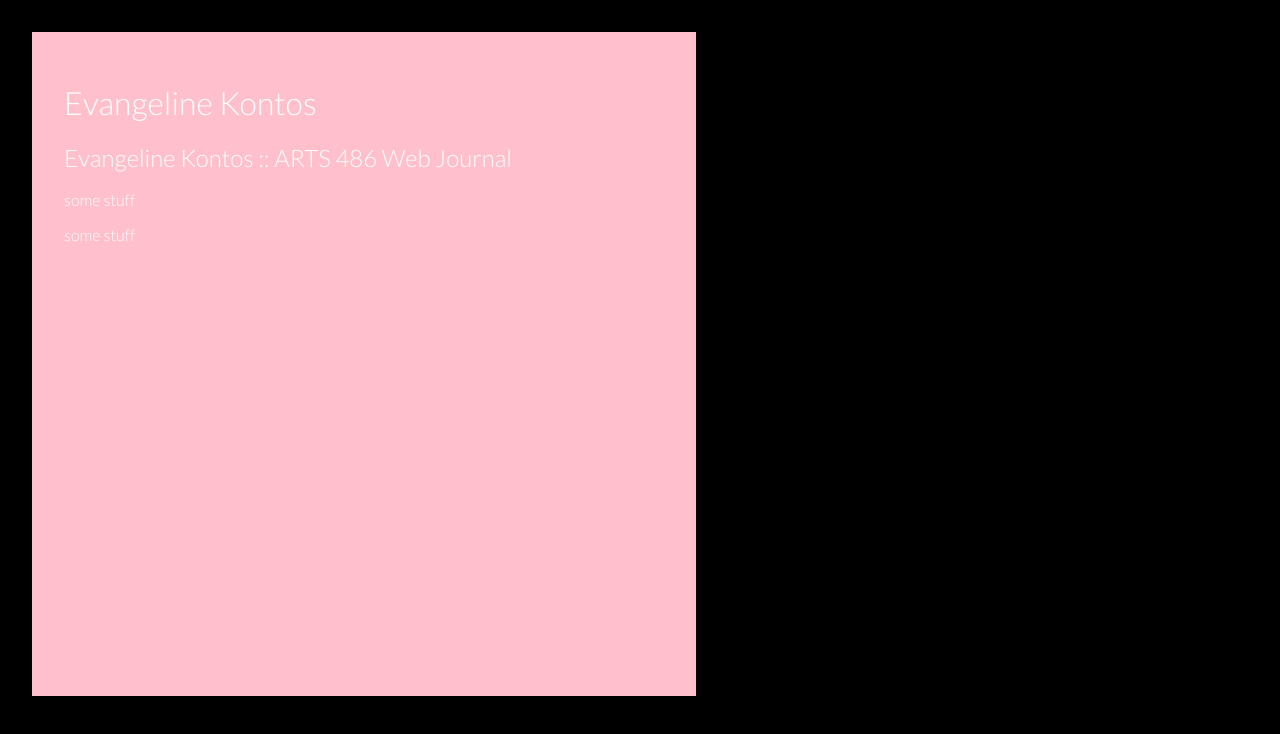
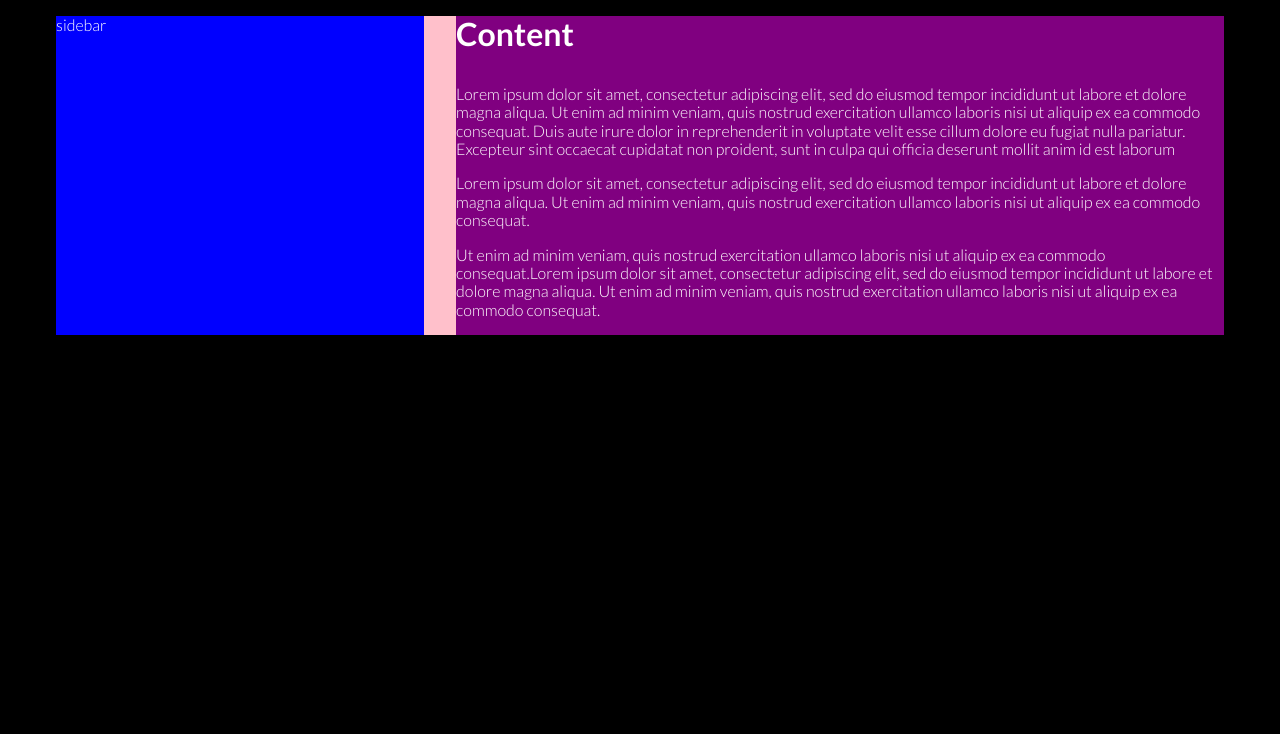
Before and after one commit to Binghamton-University-Design/web-journal-evakontos, a plain HTML site: page index.html in a window 1280 px wide. Drawn offline with nearby package versions, Linux system fonts and the light colour scheme.

Commit message:
2/23 class

```diff
--- a/css/grid.css
+++ b/css/grid.css
@@ -72,7 +72,7 @@
 
 /* D E S K T O P / L A P T O P */
 
-@media (min-width: 700px) {
+@media (min-width: 699px) {
 
   .grid {
     grid-gap: 2rem;
--- a/css/style.css
+++ b/css/style.css
@@ -8,14 +8,44 @@ body{
 	font-weight: 300;
 }
 
-h1, h2 {
-	font-weight: 300;
+h1,h2,h3,h4, p {
+	margin-top: 0;
+	margin-bottom: 1em;
 }
 
-div{
-	width: 600px;
-	height: 600px;
+h1, h2 {
+	font-weight: 700;
+}
+
+#wrapper {
+	margin: 2em auto;
+	max-width: 1200px;
+}
+
+
+#main{
 	background: pink;
 	margin: 2em;
 	padding: 2em;
 }
+
+#sidebar {
+	background: blue;
+}
+
+#content{
+	background: purple;
+}
+
+@media (min-width: 699px) {
+
+	#wrapper {
+		margin: 0em auto;
+	}
+
+	#main{
+	margin: 1em;
+	padding: 0em;
+	}
+
+}
--- a/index.html
+++ b/index.html
@@ -13,7 +13,7 @@
 		<link rel="stylesheet" type="text/css" href="css/style.css">
 
 		<meta name="description" content="This is my web journal.">
-		<meta name="author" content="Kevin Lahoda">
+		<meta name="author" content="Evangeline Kontos">
 		<meta name="viewport" content="width=device-width, initial-scale=1.0">
 
 		<link rel="icon" type="image/png" href="http://example.com/myicon.png">
@@ -25,11 +25,24 @@
 
 	<body>
 
-		<div>
-		<h1>Evangeline Kontos</h1>
-		<h2>Evangeline Kontos :: ARTS 486 Web Journal</h2>
-		<p>some stuff</p>
-		<p>some stuff</p>
+		<div id="wrapper">
+
+
+			<div id="main" class="grid">
+				<div id="sidebar" class="width-4-12 width-12-12-m">
+					<p>sidebar</p>
+				</div>
+				<div id="content" class="width-8-12 width-12-12-m">
+					<h1>Content</h1>
+
+					<p>Lorem ipsum dolor sit amet, consectetur adipiscing elit, sed do eiusmod tempor incididunt ut labore et dolore magna aliqua. Ut enim ad minim veniam, quis nostrud exercitation ullamco laboris nisi ut aliquip ex ea commodo consequat. Duis aute irure dolor in reprehenderit in voluptate velit esse cillum dolore eu fugiat nulla pariatur. Excepteur sint occaecat cupidatat non proident, sunt in culpa qui officia deserunt mollit anim id est laborum</p>
+
+					<p>Lorem ipsum dolor sit amet, consectetur adipiscing elit, sed do eiusmod tempor incididunt ut labore et dolore magna aliqua. Ut enim ad minim veniam, quis nostrud exercitation ullamco laboris nisi ut aliquip ex ea commodo consequat. </p>
+
+					<p>Ut enim ad minim veniam, quis nostrud exercitation ullamco laboris nisi ut aliquip ex ea commodo consequat.Lorem ipsum dolor sit amet, consectetur adipiscing elit, sed do eiusmod tempor incididunt ut labore et dolore magna aliqua. Ut enim ad minim veniam, quis nostrud exercitation ullamco laboris nisi ut aliquip ex ea commodo consequat.  </p>
+
+				</div>
+			</div>
 
 		</div>
 
```
